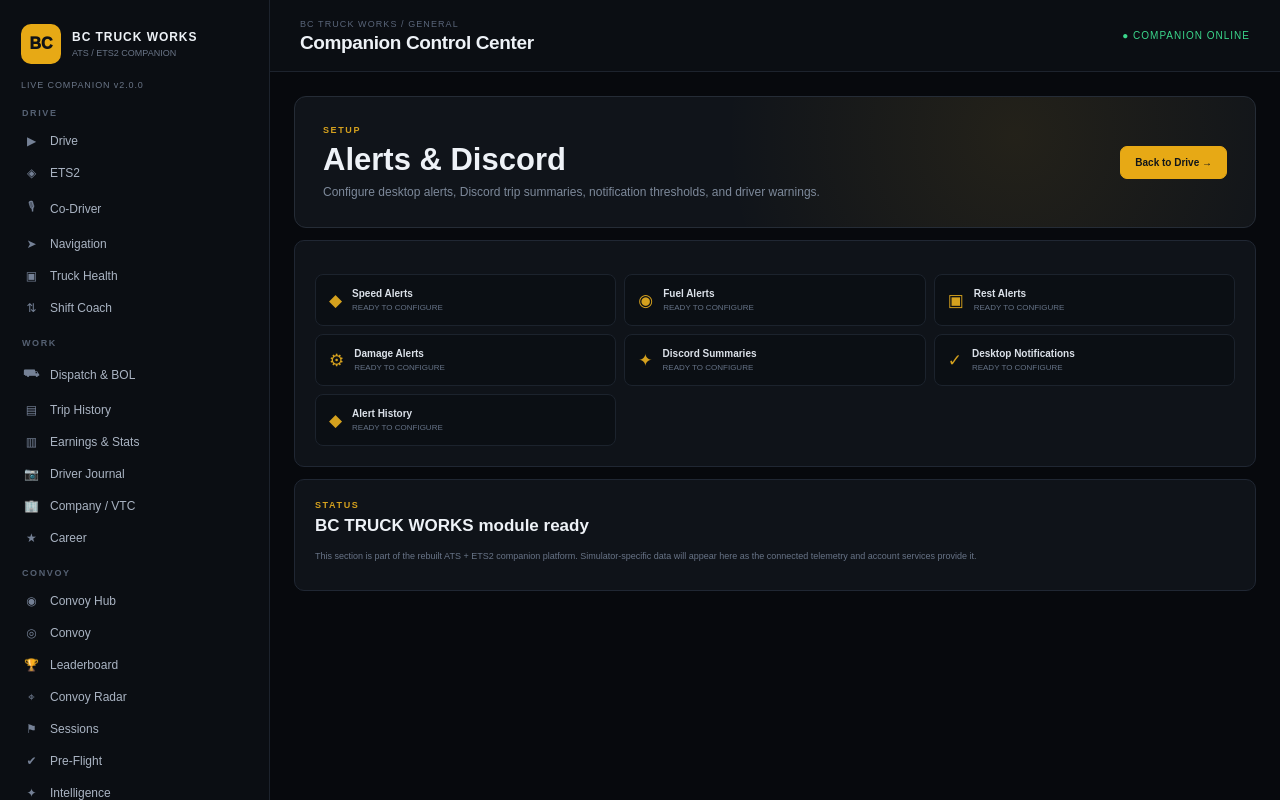
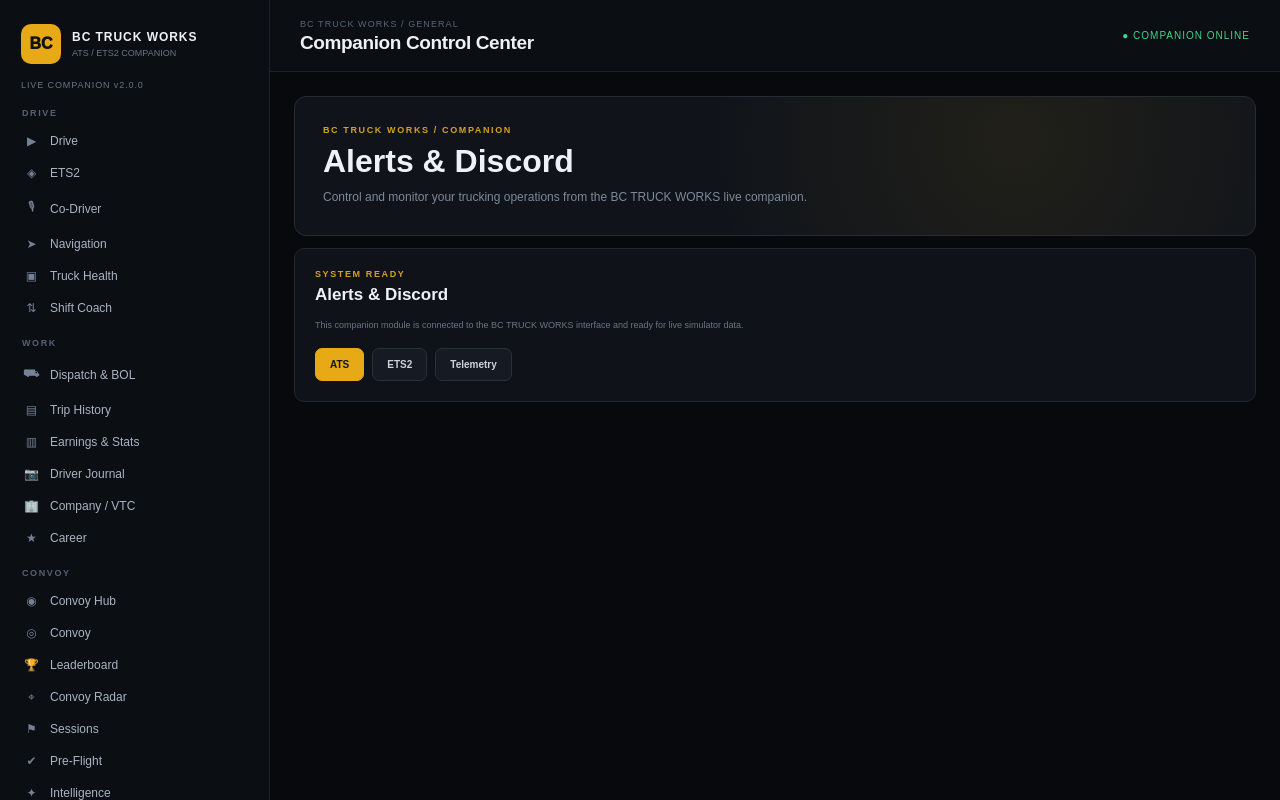
Before and after one commit to dospatch/truckWorks, a Next.js app in the folder apps/web/: page /companion/alerts in a window 1280 px wide. Built offline with nearby package versions, Linux system fonts and the light colour scheme.

Commit message:
Fix Alerts & Discord companion page build

```diff
--- a/apps/web/app/companion/alerts/page.tsx
+++ b/apps/web/app/companion/alerts/page.tsx
@@ -1,5 +1,9 @@
-import { CompanionModule } from "../../components/CompanionModule";
+import Link from "next/link";
+import { CompanionShell } from "../../components/CompanionShell";
 
-export default function Page(){
-  return <CompanionModule eyebrow="SETUP" title="Alerts & Discord" description="Configure desktop alerts, Discord trip summaries, notification thresholds, and driver warnings." items={["Speed Alerts","Fuel Alerts","Rest Alerts","Damage Alerts","Discord Summaries","Desktop Notifications","Alert History"]} />;
+export default function Page() {
+  return <CompanionShell game="GENERAL"><div className="companion-content">
+    <div className="tool-page-hero"><div className="eyebrow">BC TRUCK WORKS / COMPANION</div><h2>Alerts & Discord</h2><p>Control and monitor your trucking operations from the BC TRUCK WORKS live companion.</p></div>
+    <section className="panel"><div className="eyebrow">SYSTEM READY</div><h3>Alerts & Discord</h3><p className="muted">This companion module is connected to the BC TRUCK WORKS interface and ready for live simulator data.</p><div className="tool-page-actions"><Link className="panel-button" href="/ats">ATS</Link><Link className="panel-button secondary" href="/ets2">ETS2</Link><Link className="panel-button secondary" href="/dashboard/telemetry">Telemetry</Link></div></section>
+  </div></CompanionShell>;
 }
```
